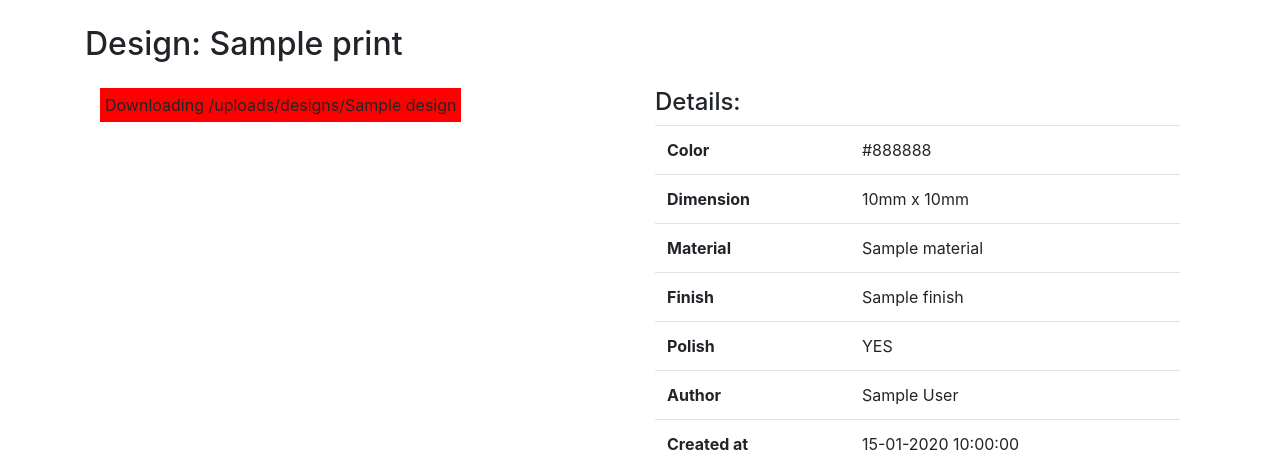
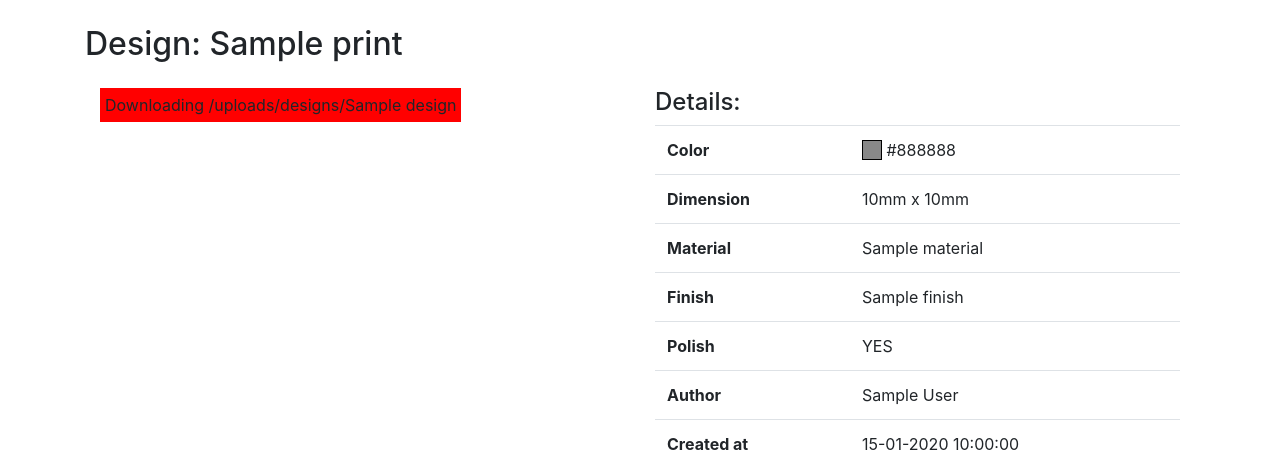
Before and after one commit to sven-achilles/case-3d-printing, a Symfony app: template www/templates/print-orders/show.html.twig in a window 1280 px wide. Shown: the part 56-523 px from the top of the page. Run offline with Twig, Linux system fonts and the light colour scheme; the template is opened without the code that fills it: most values are stand-ins (such as "Sample title", 1, 10 or a date in 2020); some libraries are stand-ins or nearby versions.

Commit message:
refactored color box into partial and also included one on print show page

```diff
--- /dev/null
+++ b/www/public/css/color-box.css
@@ -0,0 +1,9 @@
+.color-box {
+    display: inline-block;
+    width: 20px;
+    height: 20px;
+
+    border: 1px solid #000;
+
+    vertical-align: sub;
+}
--- /dev/null
+++ b/www/templates/partials/color-box.html.twig
@@ -0,0 +1 @@
+<div class="color-box" style="background-color: {{ color }};"></div>
--- a/www/templates/print-orders/index.html.twig
+++ b/www/templates/print-orders/index.html.twig
@@ -3,6 +3,7 @@
 {% block title %}3D prints overview{% endblock %}
 
 {% block stylesheets %}
+    <link rel="stylesheet" href="/css/color-box.css">
     <link rel="stylesheet" href="/css/print-orders.css">
 {% endblock %}
 
@@ -45,9 +46,7 @@
                 <td>{{ order.width }}mm x {{ order.height }}mm</td>
                 <td>{{ order.material | capitalize }}</td>
                 <td>{{ order.finish | capitalize }}</td>
-                <td>
-                    <div class="color-box" style="background-color: {{ order.color }};"></div>
-                </td>
+                <td>{{ include('partials/color-box.html.twig', { color: order.color }) }}</td>
                 <td>{{ order.polish ? 'YES' : 'NO' }}</td>
                 <td>{{ order.createDate | date('d-m-Y') }}</td>
 
--- a/www/templates/print-orders/show.html.twig
+++ b/www/templates/print-orders/show.html.twig
@@ -3,6 +3,7 @@
 {% block title %}{{ print.title }} | 3D design{% endblock %}
 
 {% block stylesheets %}
+    <link rel="stylesheet" href="/css/color-box.css">
     <link rel="stylesheet" href="/css/show-print.css">
 {% endblock %}
 
@@ -33,7 +34,7 @@
                             <b>Color</b>
                         </td>
                         <td>
-                            {{ print.color | upper }}
+                            {{ include('partials/color-box.html.twig', { color: print.color }) }} {{ print.color | upper }}
                         </td>
                     </tr>
 
```
Also changed, not shown: www/public/css/print-orders.css (+0 -8 lines).
